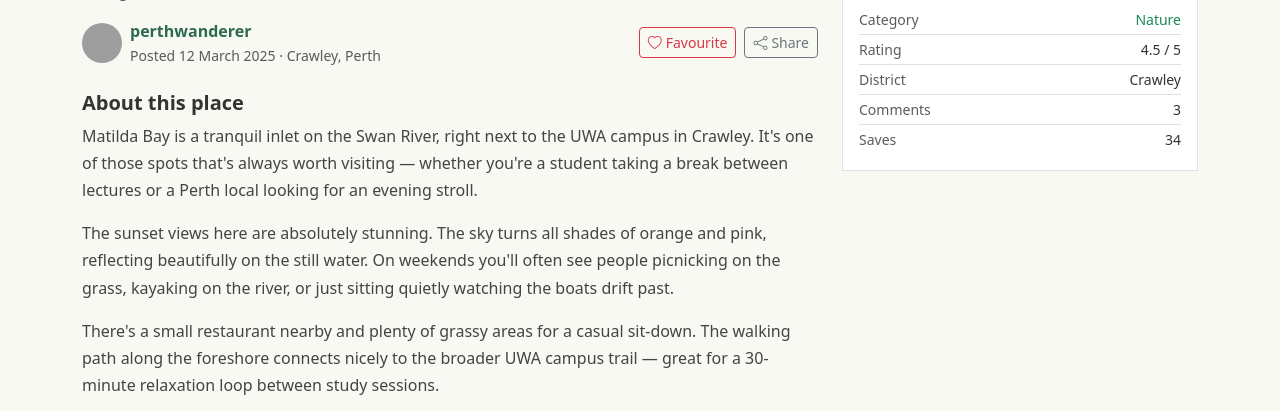
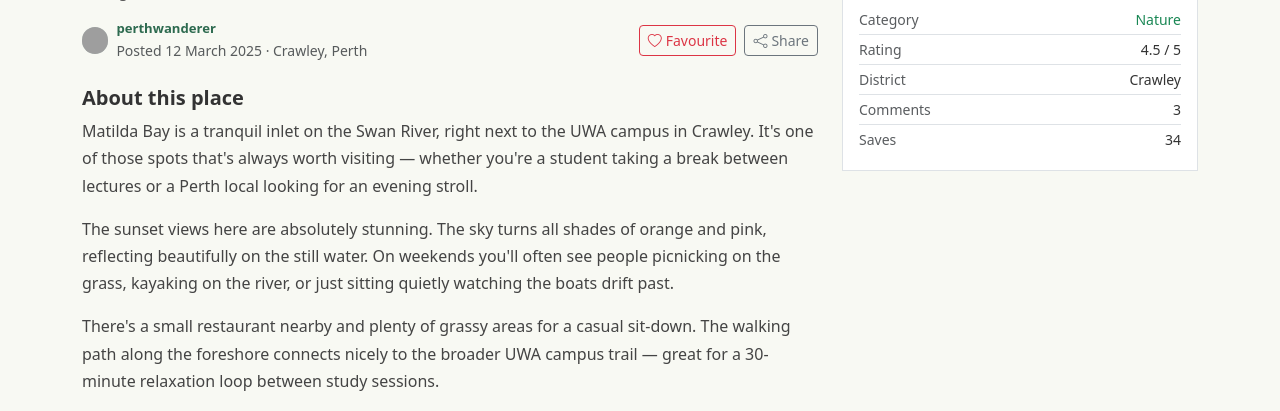
Before and after one commit to Ironman1231/CITS5505_Group_Project, a Flask app: page /checkin_details.html in a window 1280 px wide. Shown: the part 604-1015 px from the top of the page. Run offline with Flask 3, Linux system fonts and the light colour scheme; some libraries are stand-ins or nearby versions; grey boxes are pictures that could not be loaded.

Commit message:
style(cards): improve check-in author display
- Replace plain author text with a compact author chip

- Add avatar initials and truncation-safe author styling for shared check-in cards

```diff
--- a/frontend/static/css/common.css
+++ b/frontend/static/css/common.css
@@ -23,6 +23,40 @@ a:hover { text-decoration: underline; }
 .checkin-card .card-img-top { height: 180px; object-fit: cover; }
 .checkin-card .card-title { font-size: 1rem; font-weight: 600; }
 .checkin-card .card-text { font-size: 0.85rem; color: #666; }
+.checkin-card-meta { gap: 0.75rem; }
+.author-chip {
+  display: inline-flex;
+  align-items: center;
+  min-width: 0;
+  gap: 0.45rem;
+}
+.author-avatar {
+  display: inline-flex;
+  align-items: center;
+  justify-content: center;
+  width: 1.65rem;
+  height: 1.65rem;
+  flex: 0 0 1.65rem;
+  border-radius: 999px;
+  background: #e8f3ec;
+  color: #2d6a4f;
+  font-size: 0.78rem;
+  font-weight: 700;
+  box-shadow: inset 0 0 0 1px rgba(45, 106, 79, 0.15);
+}
+.author-name {
+  min-width: 0;
+  color: #495057;
+  font-size: 0.82rem;
+  font-weight: 600;
+  white-space: nowrap;
+  overflow: hidden;
+  text-overflow: ellipsis;
+}
+.author-prefix {
+  color: #8a948d;
+  font-weight: 500;
+}
 
 .btn-pp { background: #2d6a4f; border-color: #2d6a4f; color: #fff; }
 .btn-pp:hover { background: #245a40; border-color: #245a40; color: #fff; }
```
Also changed, not shown: frontend/template/_checkin_card.html (+8 -4 lines).
